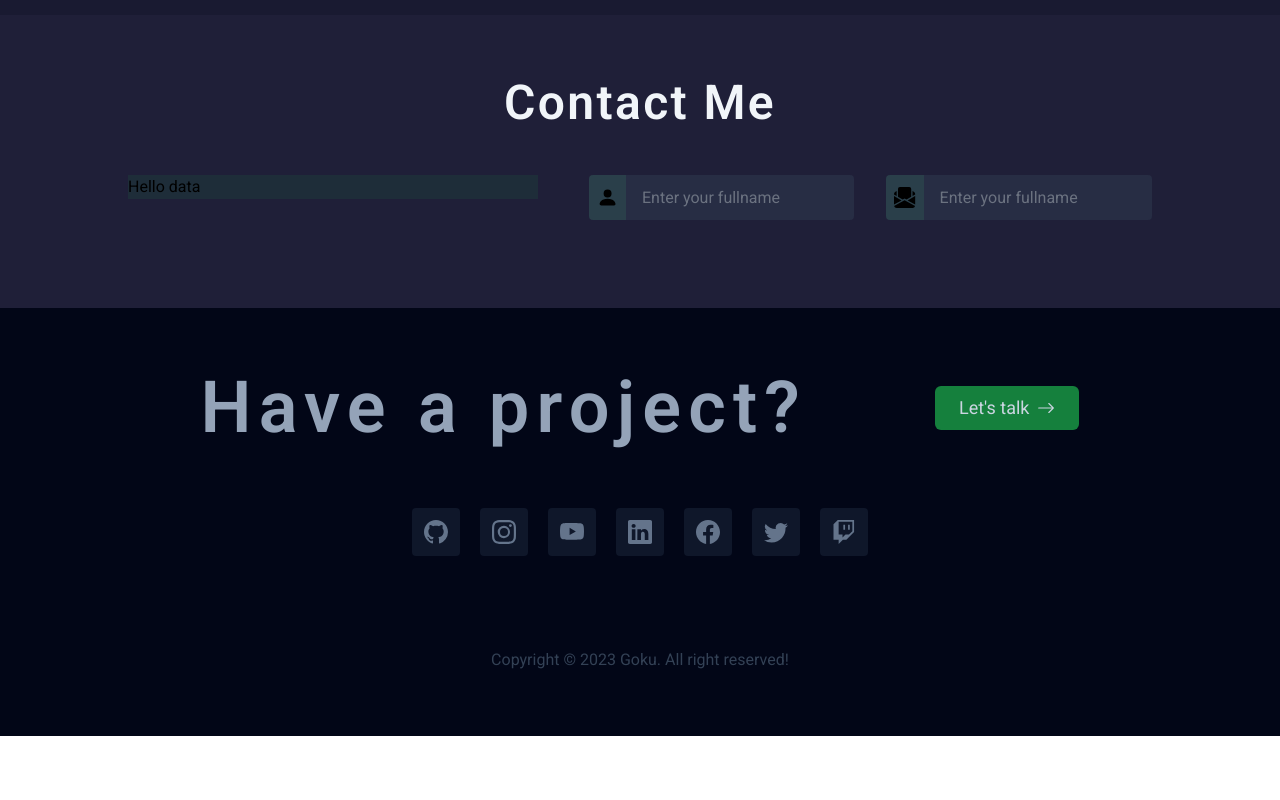
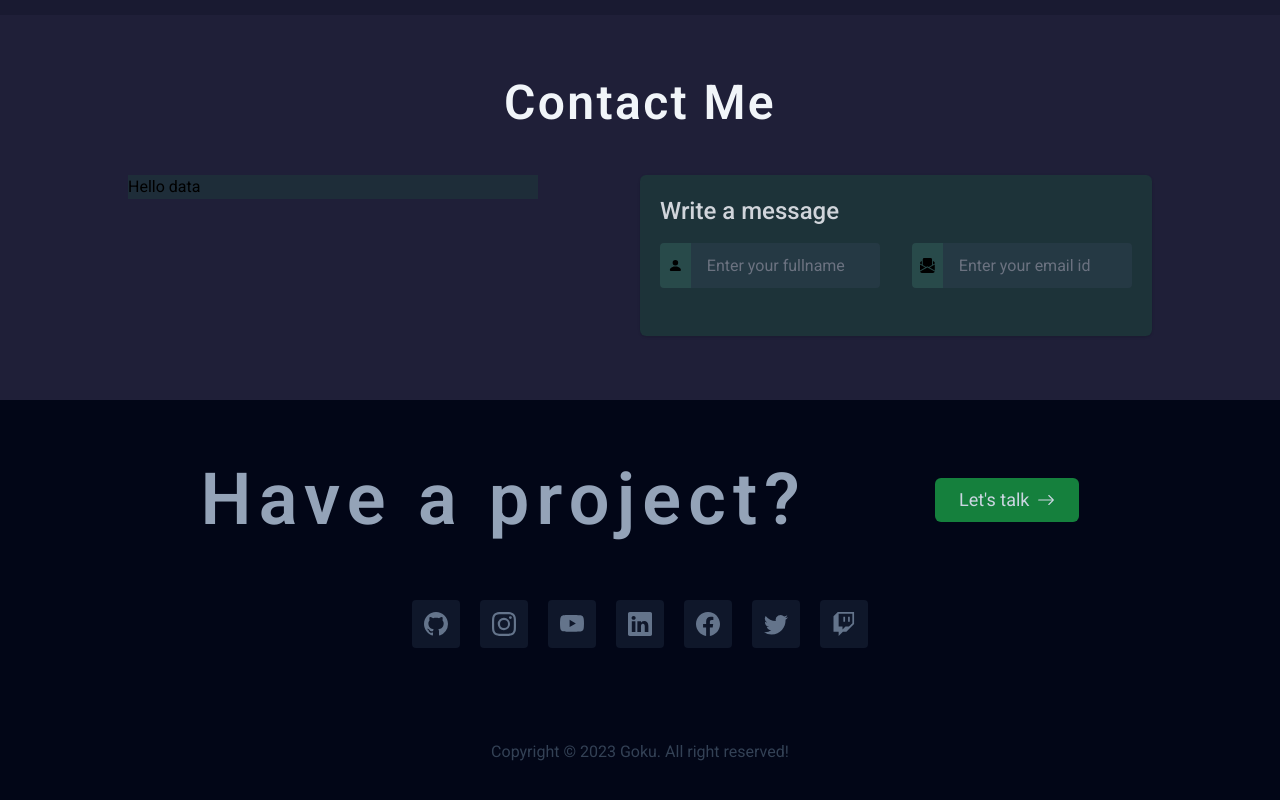
Before and after one commit to gokarna123-goku/m_portfolio, a React (Vite) app: page / in a window 1280 px wide. Shown: the part 6456-7256 px from the top of the page. Before the commit the page ends 7192 px from the top, so only its background shows below. Built offline with nearby package versions, Linux system fonts and the light colour scheme.

Commit message:
making it form

```diff
--- a/src/components/Contact/Contact.jsx
+++ b/src/components/Contact/Contact.jsx
@@ -9,8 +9,9 @@ const Contact = () => {
       </h1>
       <div className="w-full h-auto flex items-start justify-between gap-10">
         <div className="w-[40%] h-auto bg-green-600/10">Hello data</div>
-        <div className="w-[55%] h-auto">
-          <div className="w-full h-full flex items-center gap-8">
+        <div className="w-[50%] h-auto bg-green-700/20 p-5 rounded-md shadow">
+          <h2 className="text-gray-300 text-2xl font-medium mb-4">Write a message</h2>
+          <div className="w-full h-full flex items-center gap-8 mb-1">
             <div className="flex items-center bg-slate-700/40 rounded w-full h-[45px] overflow-hidden mb-6">
               <div className="w-[14%] h-full p-2 bg-green-400/10">
                 <PersonFill className="w-full h-full" />
@@ -28,7 +29,7 @@ const Contact = () => {
               <input
                 type="text"
                 className="w-[85%] h-full bg-transparent border-none outline-none px-4 text-base text-gray-500 placeholder:text-gray-500"
-                placeholder="Enter your fullname"
+                placeholder="Enter your email id"
               />
             </div>
           </div>
```
